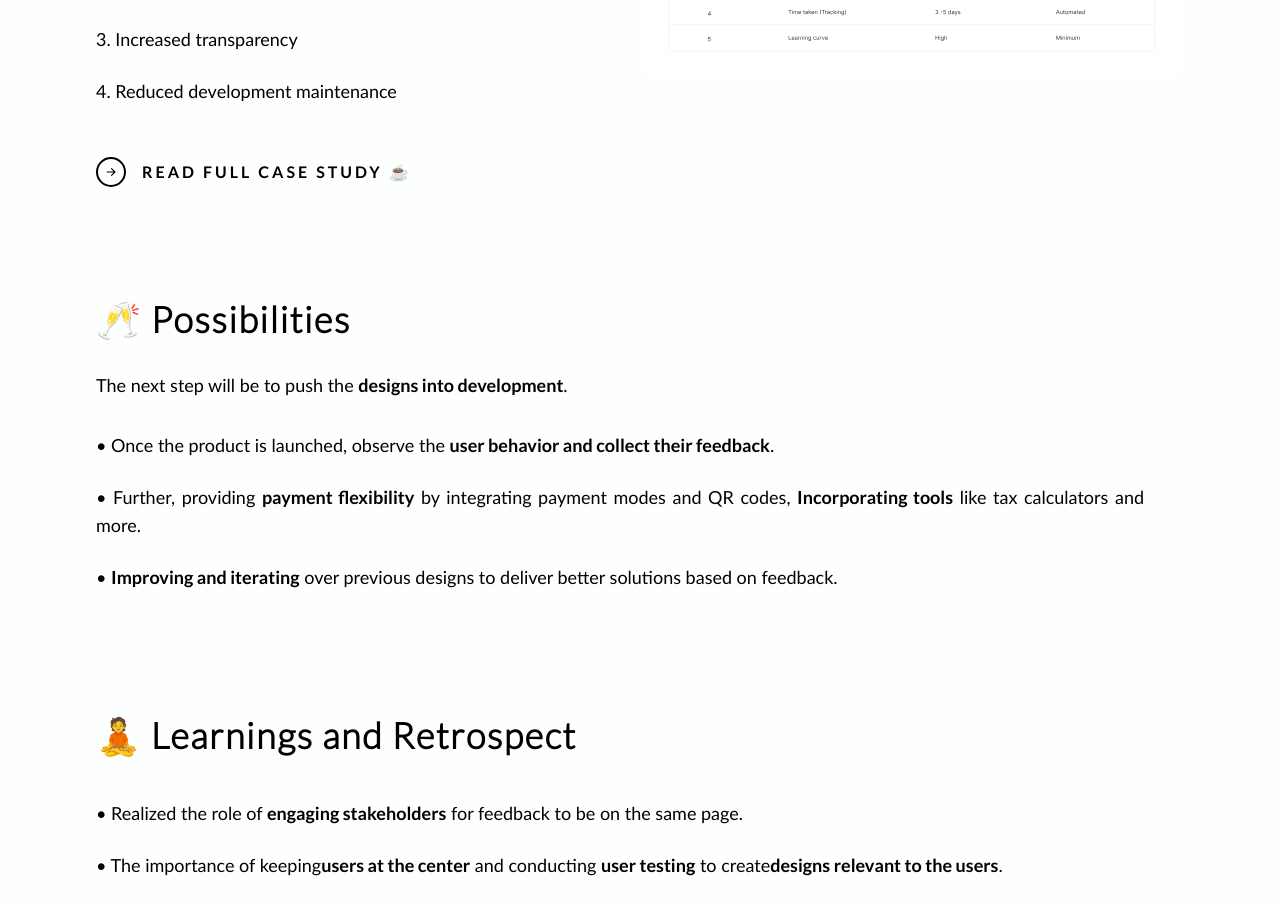
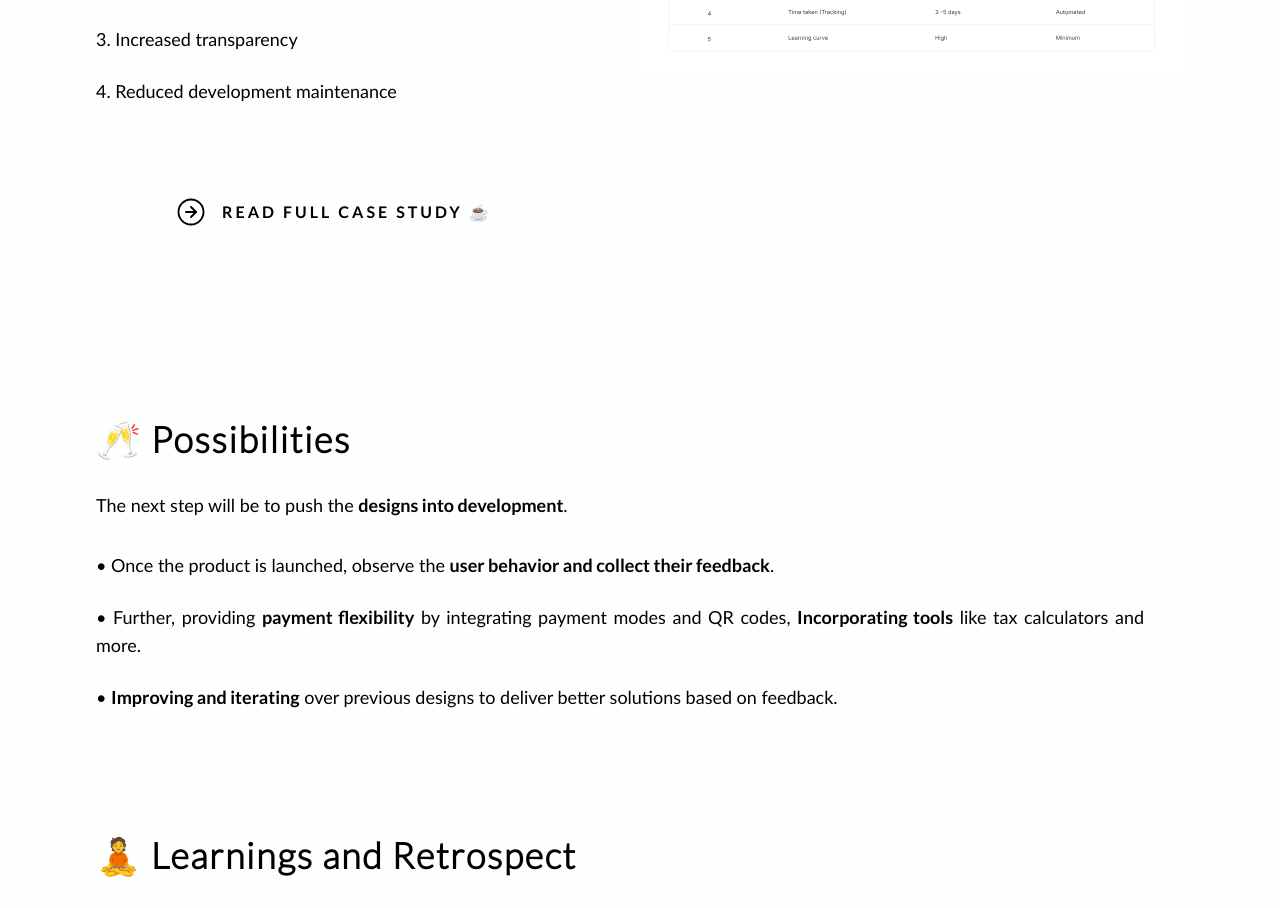
Before and after one commit to ZarryMyles/sam, a React (Create React App) app: page /billeasy-visual-design in a window 1280 px wide. Shown: the part 6347-7255 px from the top of the page. Built offline with nearby package versions, Linux system fonts and the light colour scheme.

Commit message:
minor changes

```diff
--- a/src/components/SocialProof.js
+++ b/src/components/SocialProof.js
@@ -67,7 +67,7 @@ const SocialProof = ({ textEnter, textLeave, imageEnter }) => {
 
           <div class=" text-brand-gray text-xs md:text-base  w-full  px-5 md:px-0 py-8 md:py-0 flex flex-col justify-center">
             <div
-              className={`italic my-14 letter-1.5 transition-opacity ease-linear duration-1000 font-lato-light leading-8 tracking-wider text-justify  ${
+              className={`font-lato-light-italic my-14 letter-1.5 transition-opacity ease-linear duration-1000 font-lato-light leading-8 tracking-wider text-justify  ${
                 fade ? "opacity-0" : ""
               } `}
             >
--- a/src/pages/works/BillEasyVisual.js
+++ b/src/pages/works/BillEasyVisual.js
@@ -1,6 +1,6 @@
 import React from "react";
 import { WorkHero, Navbar } from "../../components";
-import { BsArrowRightShort } from "react-icons/bs";
+import { ArrowRightCircle } from "react-feather";
 // assets
 import invoiceGen from "../../assets/works/billEasyVisual/Page.png";
 import invoiceDis from "../../assets/works/billEasyVisual/Share.png";
@@ -345,15 +345,19 @@ const BillEasyVisual = () => {
             />
             <img src={matrix} width="100%" alt="visual" className="md:hidden" />
           </div>
-          <div className="tracking-3 pt-10  flex items-center  uppercase font-lato-bold">
-            <BsArrowRightShort
-              style={{
-                border: "2px solid black",
-              }}
-              class=" text-3xl p-1   mr-4  rounded-full  border-black  "
-            />{" "}
+          <a
+            href="/"
+            className="tracking-3 p-5 flex items-center md:p-20 uppercase font-lato-bold"
+          >
+            <ArrowRightCircle
+              width={30}
+              height={30}
+              color="black"
+              strokeWidth={1.5}
+              className="mr-4"
+            />
             read full case study ☕
-          </div>
+          </a>
         </div>
       </div>
       {/* Possibilities */}
--- a/src/pages/works/HappilyEver.js
+++ b/src/pages/works/HappilyEver.js
@@ -1,6 +1,6 @@
 import React from "react";
 import { WorkHero, Navbar } from "../../components";
-import { BsArrowRightShort } from "react-icons/bs";
+import { ArrowRightCircle } from "react-feather";
 // assets
 import one from "../../assets/works/happilyEver/1.png";
 import two from "../../assets/works/happilyEver/2.png";
@@ -23,7 +23,7 @@ const HappilyEver = () => {
     linkText: "Visit BillEasy",
   };
   return (
-    <div className="overflow-hidden">
+    <div className="overflow-hidden font-lato-light">
       <Navbar defaultColor={"white"} />
       <WorkHero work={work} />
       <div class=" p-5 md:p-24 flex flex-wrap justify-between ">
@@ -114,15 +114,12 @@ const HappilyEver = () => {
           <div class="col-span-12 md:col-span-4">
             <div class="text-2xl font-lato">🎯 Goals</div>
             <div className="my-5 ">
-              1. Allow them to <b>connect with people Independently.</b>
+              1. Strengthen brand direction.
               <br />
-              2. Provide essential <b>Accessibility features.</b>
+              2. <b>Improve focus</b> on purpose.
               <br />
-              3. Make it easier to <b>share information.</b>
-              <br />
-              4. Protect <b>privacy and security</b>.
-              <br />
-              5. <b>Promote awareness</b>
+              3. Identify{" "}
+              <b>alignment in user brand persuasion and brand vision.</b>
             </div>
           </div>
         </div>
@@ -353,6 +350,19 @@ const HappilyEver = () => {
           />
         </div>
       </div>
+      <a
+        href="/"
+        className="tracking-3 p-5 flex items-center md:p-20 uppercase font-lato-bold"
+      >
+        <ArrowRightCircle
+          width={30}
+          height={30}
+          color="black"
+          strokeWidth={1.5}
+          className="mr-4"
+        />
+        read full case study ☕
+      </a>
       {/* end screen */}
       <WorkHero
         work={{
```
